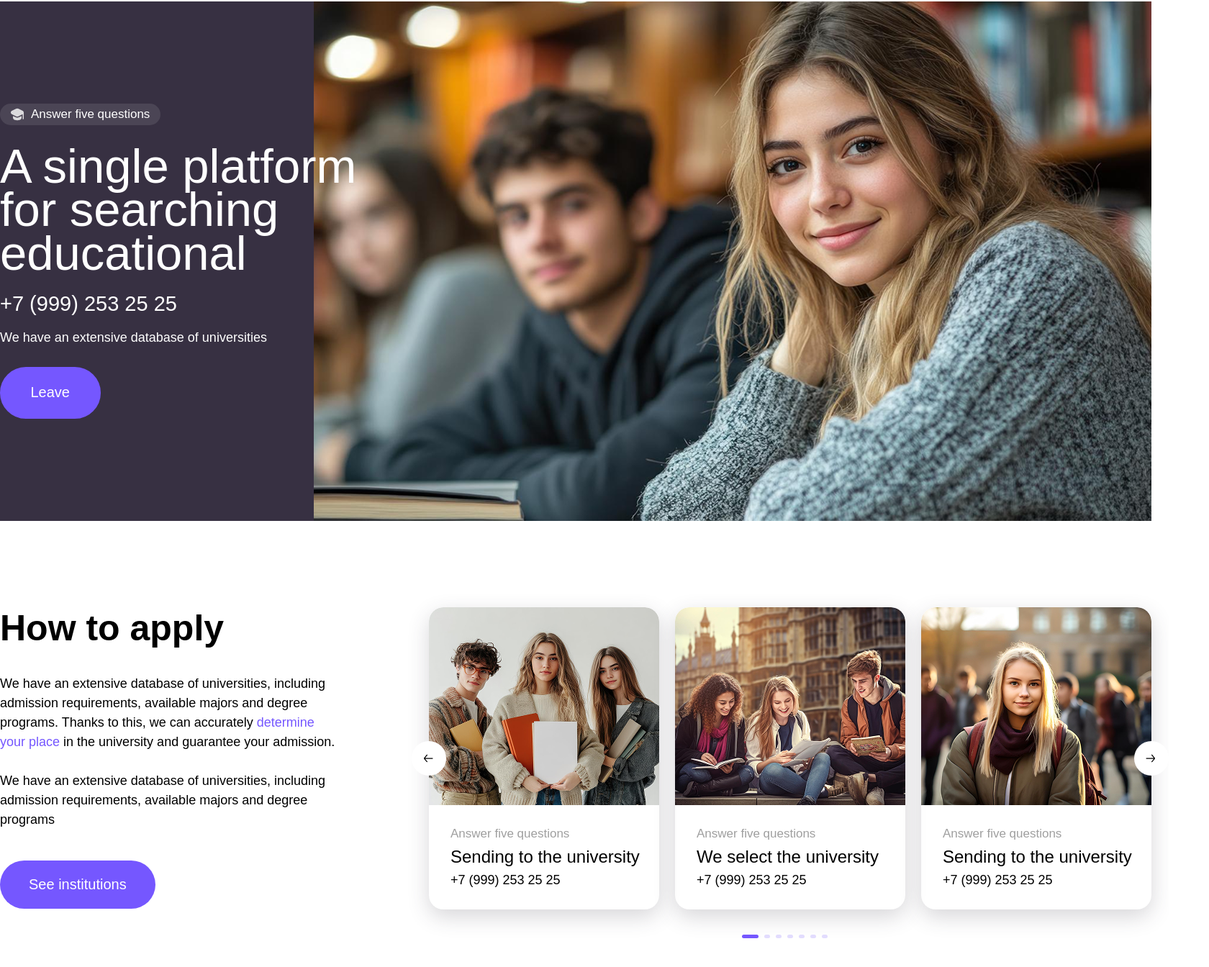
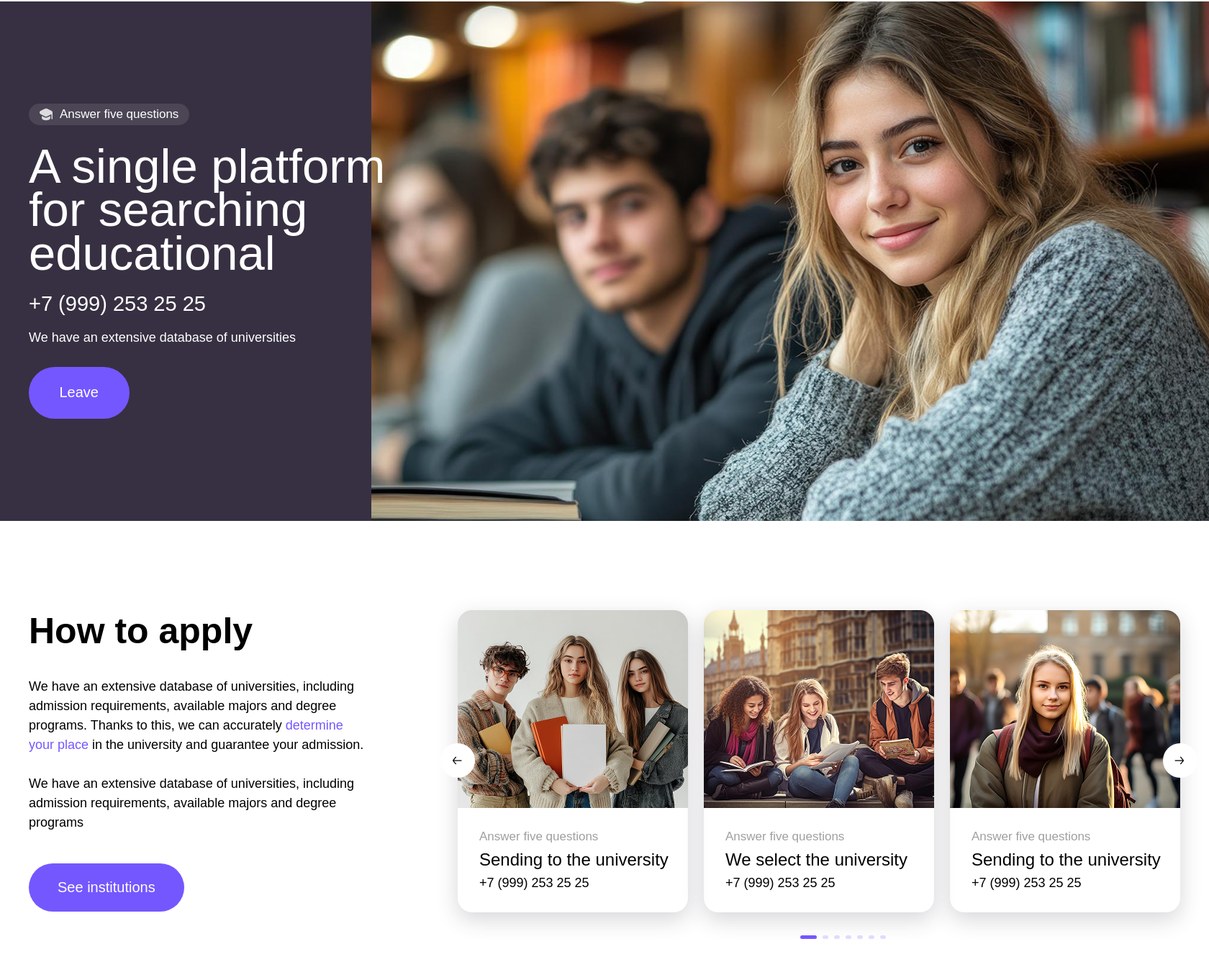
Before and after one commit to Senpkx/Company, a website: page index.html in a window 1280 px wide. Shown: the part 148-1492 px from the top of the page at 72% size, 1680 px wide, since content can reach past the window. Drawn offline with nearby package versions, Linux system fonts and the light colour scheme.

Commit message:
adaptive pixel perfect

```diff
--- a/index.html
+++ b/index.html
@@ -60,7 +60,8 @@
         </section>
     </main>
     <footer>
-        <div class="container footer">
+        <div class="container">
+            <div class="footer">
                 <div class="footer_left">
                     <h2>
                         How to apply
@@ -202,10 +203,11 @@
                         </div>
                     </div>
 
-                <div class="swiper-pagination"></div>
                     <!-- If we need navigation buttons -->
                     <div class="cuntom-button-prev"><img src="./icons/arrow-left.svg" alt=""></div>
                     <div class="cuntom-button-next"><img src="./icons/arrow-right.svg" alt=""></div>
+                </div>
+                <div class="swiper-pagination"></div>
             </div>
 
 
--- a/scripts/slider.js
+++ b/scripts/slider.js
@@ -3,6 +3,7 @@ new Swiper(".swiper-container", {
   slidesPerView: 1,
   slidesPerGroup: 1,
   freeMode: true,
+  // direction: "horizontal",
 
   breakpoints: {
     376: {
--- a/styles/base/_base.scss
+++ b/styles/base/_base.scss
@@ -19,17 +19,19 @@ body {
 }
 
 .container {
-  width: 1600px;
+  width: 1680px;
   margin: 0 auto;
+  padding: 0 40px;
   position: relative;
   -webkit-box-sizing: border-box;
   box-sizing: border-box;
   @include tablet {
-    width: 648px;
-    padding: 0 20px 0 20px;
+    width: 728px;
+    padding: 0 20px;
   }
   @include mobile {
     width: 338px;
+    margin: 0 auto;
     padding: 0;
   }
 }
--- a/styles/blocks/footer/_custom-buttons.scss
+++ b/styles/blocks/footer/_custom-buttons.scss
@@ -4,10 +4,10 @@
   display: -webkit-box;
   display: -ms-flexbox;
   display: flex;
-  top: 50%;
-  transform: translateY(-50%);
+  top: 47%;
   -webkit-transform: translateY(-50%);
   -ms-transform: translateY(-50%);
+  transform: translateY(-50%);
   z-index: 2;
   > img {
     background-color: $white;
@@ -16,14 +16,29 @@
     width: 14px;
     height: 12px;
   }
+  @include tablet {
+    top: 40%;
+    -webkit-transform: translateY(-50%);
+    -ms-transform: translateY(-50%);
+    transform: translateY(-40%);
+  }
+  @include mobile {
+    top: 49%;
+    > img {
+      padding: 14px 14px 14px 12px;
+    }
+  }
 }
 .cuntom-button-next {
-  right: 0;
+  right: 16px;
+  @include tablet {
+    right: 0;
+  }
 }
 
 .cuntom-button-prev {
   left: 16px;
-  @include mobile {
+  @include tablet {
     left: 0;
   }
 }
--- a/styles/blocks/footer/_footer.scss
+++ b/styles/blocks/footer/_footer.scss
@@ -1,14 +1,14 @@
 .footer {
-  display: flex;
   display: -webkit-box;
   display: -ms-flexbox;
-  gap: 126px;
-  margin: 120px auto 115px auto;
+  display: flex;
+  justify-content: space-between;
+  margin: 124px auto 115px auto;
   @include tablet {
-    display: block;
+    flex-direction: column;
   }
   @include mobile {
-    margin: 50px 19px 33px 15px;
+    margin: 50px auto 33px auto;
   }
 }
 .footer_left {
--- a/styles/blocks/footer/_pagination.scss
+++ b/styles/blocks/footer/_pagination.scss
@@ -1,6 +1,9 @@
 .swiper-pagination {
   position: absolute;
-  bottom: 30px !important;
+  bottom: -12px !important;
+  left: -26.5% !important;
+  text-align: end !important
+  ;
   &-bullet {
     background-color: $purple !important;
     transition: all 0.3s ease;
@@ -13,4 +16,11 @@
       width: 23px !important;
     }
   }
+  @include tablet {
+    text-align: center !important;
+    left: 0 !important;
+  }
+  @include mobile {
+    bottom: -39px !important;
+  }
 }
--- a/styles/blocks/footer/_swiper.scss
+++ b/styles/blocks/footer/_swiper.scss
@@ -1,50 +1,50 @@
 .swiper-container {
   position: relative;
   overflow: hidden;
-  width: 1004px;
-  height: 420px;
+  width: 1084px;
+  height: 530px;
+  box-sizing: border-box;
 
   //   for shadow;
-  padding: 75px 24px 75px 40px;
-  margin: -75px -24px -75px -40px;
-
-  @include mobile {
-    padding: 75px 18px 75px 18px;
-    margin: -75px -18px -75px -18px;
-  }
+  padding: 40px;
+  margin: -40px;
 
   @include tablet {
-    width: 604px;
-    height: 420px;
+    width: 100%;
+    height: 540px;
+    margin: auto;
+    padding: 20px;
   }
   @include mobile {
-    width: 327px;
+    width: 335px;
     height: 460px;
+    margin: auto;
+    -webkit-box-shadow: 0 10px 40px 0 rgba(79, 61, 161, 0.4);
+    box-shadow: 0 10px 40px 0 rgba(79, 61, 161, 0.4);
+    padding: 0;
+    border-radius: 20px;
   }
 }
 .swiper-wrapper {
   display: flex;
-  display: -webkit-box;
-  display: -ms-flexbox;
 }
 .swiper-slide-prev {
   opacity: 0 !important;
 }
 .swiper-slide {
-  height: 420px;
+  height: 420px !important;
   border-radius: 20px;
-  overflow: hidden;
   flex-shrink: 0;
-  box-shadow: 0 10px 30px 0 rgba(55, 48, 66, 0.2);
   -webkit-box-shadow: 0 10px 30px 0 rgba(55, 48, 66, 0.2);
   -webkit-transition: height 0.3s ease, opacity 0.3s ease !important;
   -o-transition: height 0.3s ease, opacity 0.3s ease !important;
+  box-shadow: 0 10px 30px 0 rgba(55, 48, 66, 0.2);
   transition: height 0.3s ease, opacity 0.3s ease !important;
 
   &:hover {
-    height: 450px;
+    height: 450px !important;
+    -webkit-box-shadow: 0 10px 40px 0 rgba(79, 61, 161, 0.4);
     box-shadow: 0 10px 40px 0 rgba(79, 61, 161, 0.4);
-    -webkit-box-shadow: 0 10px 40px 0 rgba(79, 61, 161, 0.4);
 
     .swiper-slide_footer {
       opacity: 1;
@@ -54,17 +54,16 @@
   }
 
   @include tablet {
-    width: 300px;
+    height: 450px !important;
+    -webkit-box-shadow: 0 10px 40px 0 rgba(79, 61, 161, 0.4);
+    box-shadow: 0 10px 40px 0 rgba(79, 61, 161, 0.4);
     > img {
       width: 100%;
     }
   }
 
   @include mobile {
-    width: 335px;
-    > img {
-      width: 100%;
-    }
+    height: 100% !important;
   }
 }
 .swiper-slide-prev {
@@ -73,16 +72,21 @@
 }
 
 .slide-info {
-  display: inline-flex;
   display: -webkit-inline-box;
   display: -ms-inline-flexbox;
+  display: inline-flex;
 
-  flex-direction: column;
   -webkit-box-direction: normal;
   -webkit-box-orient: vertical;
   -ms-flex-direction: column;
+  flex-direction: column;
+
   margin: 25px 38px 23px 30px;
   gap: 8px;
+
+  @include mobile {
+    margin: 14px 38px 23px 30px;
+  }
 }
 .swiper-slide_title {
   font-size: 17px;
@@ -93,9 +97,9 @@
 .swiper-slide_headlines {
   font-size: 24px;
   font-weight: 500;
-  white-space: nowrap;
   -o-text-overflow: ellipsis;
   text-overflow: ellipsis;
+  white-space: nowrap;
   overflow: hidden;
 }
 .swiper-slide_tel {
@@ -104,19 +108,19 @@
   font-weight: 400;
 }
 .swiper-slide_footer {
-  display: flex;
   display: -webkit-box;
   display: -ms-flexbox;
+  display: flex;
   gap: 10px;
-  align-items: center;
   -webkit-box-align: center;
   -ms-flex-align: center;
+  align-items: center;
   visibility: hidden;
   opacity: 0;
   pointer-events: none;
-  transition: opacity 0.3s ease;
   -webkit-transition: opacity 0.3s ease;
   -o-transition: opacity 0.3s ease;
+  transition: opacity 0.3s ease;
   > p {
     font-weight: 500;
     color: $purple;
@@ -125,6 +129,11 @@
     width: 20px;
     height: 12px;
   }
+  @include tablet {
+    opacity: 1;
+    pointer-events: all;
+    visibility: visible;
+  }
   @include mobile {
     opacity: 1;
     pointer-events: all;
--- a/styles/blocks/section/_section.scss
+++ b/styles/blocks/section/_section.scss
@@ -40,7 +40,7 @@ main {
   }
   @include mobile {
     &::after {
-      top: -33.2%;
+      top: -35.2%;
     }
   }
 }
```
Also changed, not shown: styles/main.css, 1 other file. Lines whose indentation alone changed are shown as unchanged.
